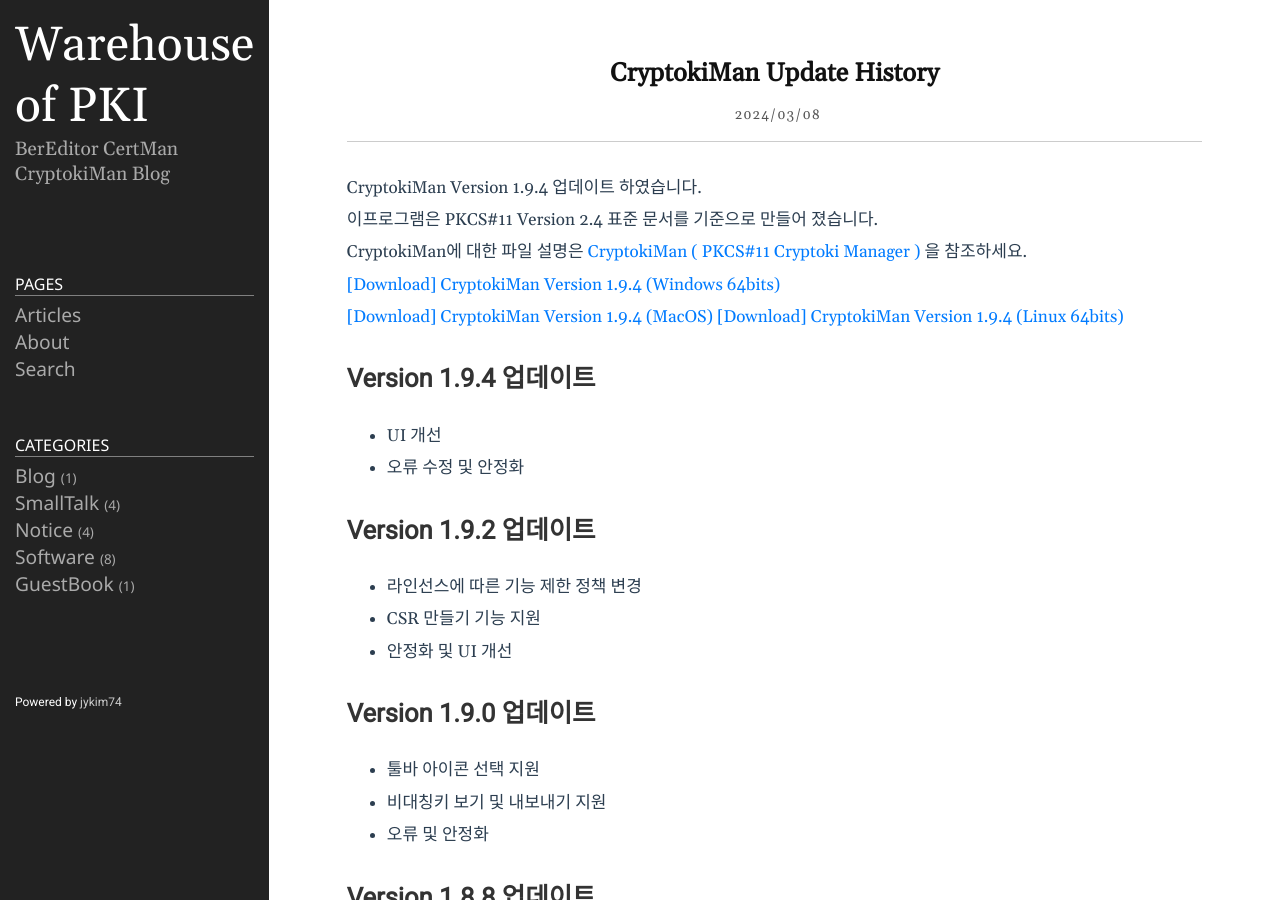
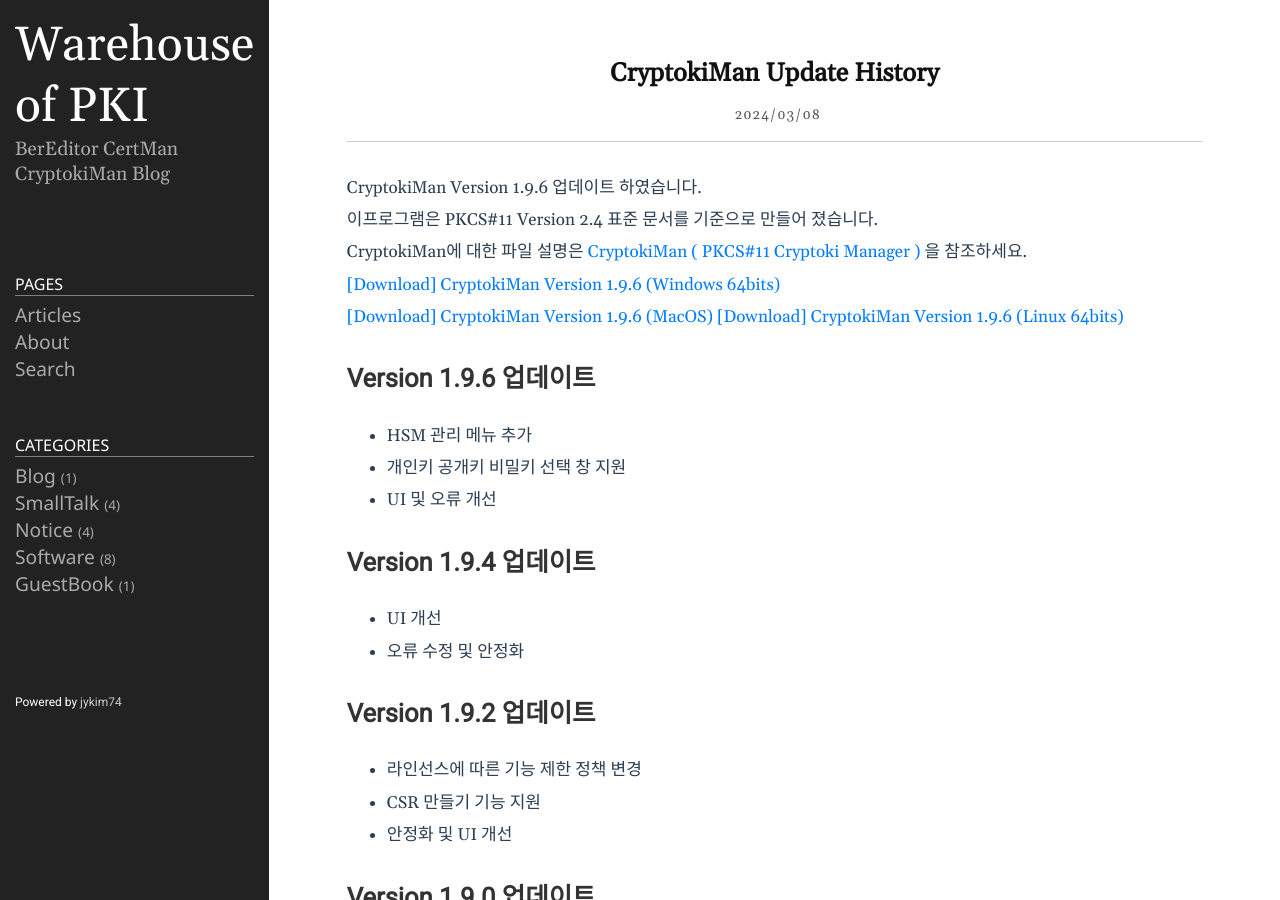
Before and after one commit to jykim74/jykim74.github.io, a Jekyll site: the page built from _posts/2024-03-08-CryptokiUpdate.md, in a window 1280 px wide and 900 px high. Built offline with Jekyll 4.4.1, drawn with Linux system fonts in a browser that asks for light colours; nearby versions of some CDN libraries; comment, search, counter and statistics services are not loaded.

Commit message:
CryptokiMan Version 1.9.6 버전 모두 적용

```diff
--- a/_posts/2023-04-13-CryptokiMan.markdown
+++ b/_posts/2023-04-13-CryptokiMan.markdown
@@ -10,11 +10,11 @@
 Actually, the module test was done with the library downloaded from https://www.opendnssec.org/softhsm/.
 This is a program I made personally, so if you have any questions or bugs, use [Google Groups]( https://groups.google.com/g/cryptokiman, "Google Groups" )
 
-[[Download] CryptokiMan Version 1.9.4 (Win64)](https://jykim74.github.io/msi/CryptokiMan-enV194.msi "CryptokiMan")
+[[Download] CryptokiMan Version 1.9.6 (Win64)](https://jykim74.github.io/msi/CryptokiMan-enV196.msi "CryptokiMan")
 
-[[Download] CryptokiMan Version 1.9.4 (MacOS)](https://jykim74.github.io/dmg/CryptokiManV194.dmg, "CryptokiMan")
+[[Download] CryptokiMan Version 1.9.6 (MacOS)](https://jykim74.github.io/dmg/CryptokiManV196.dmg, "CryptokiMan")
 
-[[Download] CryptokiMan Version 1.9.4 (Linux64)](https://jykim74.github.io/zip/CryptokiManV194.zip, "CryptokiMan")
+[[Download] CryptokiMan Version 1.9.6 (Linux64)](https://jykim74.github.io/zip/CryptokiManV196.zip, "CryptokiMan")
 
 If you would like to receive a license, simply write a request in [Free License Request](https::/jykim7.mycafe24.com/user_reg.php) and you can receive a trial (30-day) license.
 Of course, you can apply for a license multiple times.
--- a/_posts/2024-03-08-CryptokiUpdate.md
+++ b/_posts/2024-03-08-CryptokiUpdate.md
@@ -4,13 +4,19 @@
 tags: [Cryptoki, CryptokiMan, ECDSA, HSM, PKCS#11, PKI, RSA]
 category: Software
 ---
-CryptokiMan Version 1.9.4 업데이트 하였습니다.
+CryptokiMan Version 1.9.6 업데이트 하였습니다.
 이프로그램은 PKCS#11 Version 2.4 표준 문서를 기준으로 만들어 졌습니다.
 CryptokiMan에 대한 파일 설명은 [CryptokiMan ( PKCS#11 Cryptoki Manager )](https://jykim74.tistory.com/38) 을 참조하세요.
 
-[\[Download\] CryptokiMan Version 1.9.4 (Windows 64bits)](https://jykim74.github.io/msi/CryptokiMan-enV194.msi)
-[\[Download\] CryptokiMan Version 1.9.4 (MacOS)](https://jykim74.github.io/dmg/CryptokiManV194.dmg)
-[\[Download\] CryptokiMan Version 1.9.4 (Linux 64bits)](https://jykim74.github.io/zip/CryptokiManV194.zip)
+[\[Download\] CryptokiMan Version 1.9.6 (Windows 64bits)](https://jykim74.github.io/msi/CryptokiMan-enV196.msi)
+[\[Download\] CryptokiMan Version 1.9.6 (MacOS)](https://jykim74.github.io/dmg/CryptokiManV196.dmg)
+[\[Download\] CryptokiMan Version 1.9.6 (Linux 64bits)](https://jykim74.github.io/zip/CryptokiManV196.zip)
+
+## Version 1.9.6 업데이트
+
+- HSM 관리 메뉴 추가
+- 개인키 공개키 비밀키 선택 창 지원
+- UI 및 오류 개선
 
 ## Version 1.9.4 업데이트
 
--- a/appcast/cryptokiman_appcast_mac.xml
+++ b/appcast/cryptokiman_appcast_mac.xml
@@ -5,10 +5,10 @@
 		<description>Feed for CryptokiMan updates</description>
 		<language>en</language>
 		<item>
-			<title>Version 1.9.4</title>
+			<title>Version 1.9.6</title>
 			<sparkle:releaseNotesLink>https://jykim74.github.io/software/2024/03/08/CryptokiUpdate.html</sparkle:releaseNotesLink>
-			<enclosure url="https://jykim74.github.io/dmg/CryptokiManV194.dmg" sparkle:version="1.9.4"
-			sparkle:edSignature="8eeb38XfiwBZ8JMFTk0hsIBtPcxutSTDpuLjt8jFebzFoHuKcs9DRuXtjof4LIbjwS1UxkFu9qtWzb70H+atAQ==" length="16400215"
+			<enclosure url="https://jykim74.github.io/dmg/CryptokiManV196.dmg" sparkle:version="1.9.6"
+sparkle:edSignature="WQDgxLXcFjV/P0i+Spo5+DAo+o6pdgKX6HyEEeGysl6TFcID5X79QzFWk0o3gWxcmpNPY1oYm1pthp5i6Bj2Dw==" length="16423275"
 			type="application/octet-stream"/>
 		</item>
 	</channel>
--- a/appcast/cryptokiman_appcast_mac_ko.xml
+++ b/appcast/cryptokiman_appcast_mac_ko.xml
@@ -5,10 +5,10 @@
 		<description>Feed for CryptokiMan updates</description>
 		<language>en</language>
 		<item>
-			<title>Version 1.9.4</title>
+			<title>Version 1.9.6</title>
 			<sparkle:releaseNotesLink>https://jykim74.github.io/software/2024/03/08/CryptokiUpdate.html</sparkle:releaseNotesLink>
-			<enclosure url="https://jykim74.github.io/dmg/CryptokiManV194.dmg" sparkle:version="1.9.4"
-			sparkle:edSignature="8eeb38XfiwBZ8JMFTk0hsIBtPcxutSTDpuLjt8jFebzFoHuKcs9DRuXtjof4LIbjwS1UxkFu9qtWzb70H+atAQ==" length="16400215"
+			<enclosure url="https://jykim74.github.io/dmg/CryptokiManV196.dmg" sparkle:version="1.9.6"
+sparkle:edSignature="WQDgxLXcFjV/P0i+Spo5+DAo+o6pdgKX6HyEEeGysl6TFcID5X79QzFWk0o3gWxcmpNPY1oYm1pthp5i6Bj2Dw==" length="16423275"
 			type="application/octet-stream"/>
 		</item>
 	</channel>
--- a/appcast/cryptokiman_appcast_win.xml
+++ b/appcast/cryptokiman_appcast_win.xml
@@ -5,9 +5,9 @@
 		<description>Feed for CryptokiMan updates</description>
 		<language>en</language>
 		<item>
-			<title>Version 1.9.4</title>
+			<title>Version 1.9.6</title>
 			<sparkle:releaseNotesLink>https://jykim74.github.io/software/2024/03/08/CryptokiUpdate.html</sparkle:releaseNotesLink>
-			<enclosure url="https://jykim74.github.io/msi/CryptokiMan-enV194.msi" sparkle:version="1.9.4" length="0" type="application/octet-stream"/>
+			<enclosure url="https://jykim74.github.io/msi/CryptokiMan-enV196.msi" sparkle:version="1.9.6" length="0" type="application/octet-stream"/>
 		</item>
 	</channel>
 </rss>
--- a/appcast/cryptokiman_appcast_win_ko.xml
+++ b/appcast/cryptokiman_appcast_win_ko.xml
@@ -5,9 +5,9 @@
 		<description>Feed for CryptokiMan updates</description>
 		<language>en</language>
 		<item>
-			<title>Version 1.9.4</title>
+			<title>Version 1.9.6</title>
 			<sparkle:releaseNotesLink>https://jykim74.github.io/software/2024/03/08/CryptokiUpdate.html</sparkle:releaseNotesLink>
-			<enclosure url="https://jykim74.github.io/msi/CryptokiMan-enV194.msi" sparkle:version="1.9.4" length="0" type="application/octet-stream"/>
+			<enclosure url="https://jykim74.github.io/msi/CryptokiMan-enV196.msi" sparkle:version="1.9.6" length="0" type="application/octet-stream"/>
 		</item>
 	</channel>
 </rss>
```
